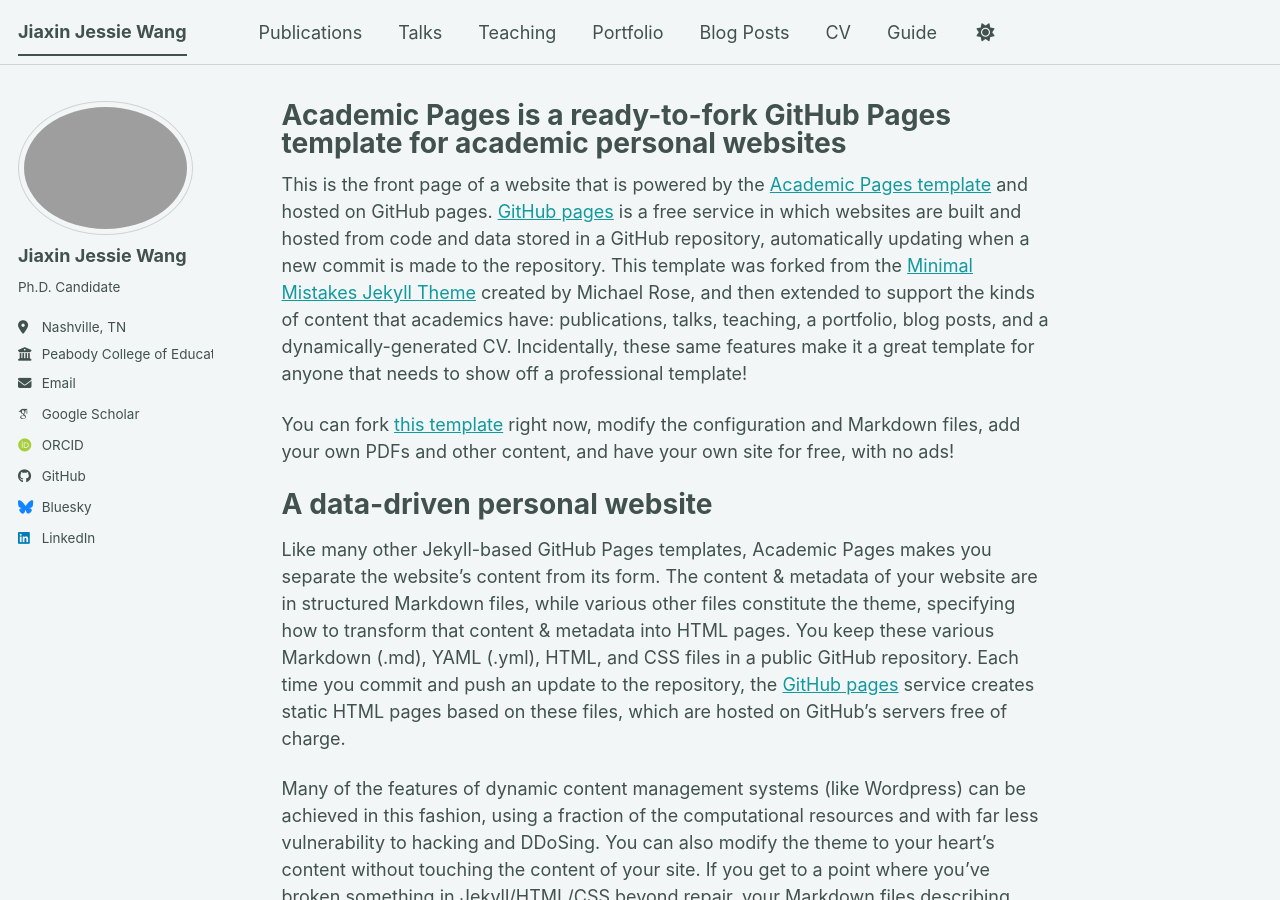
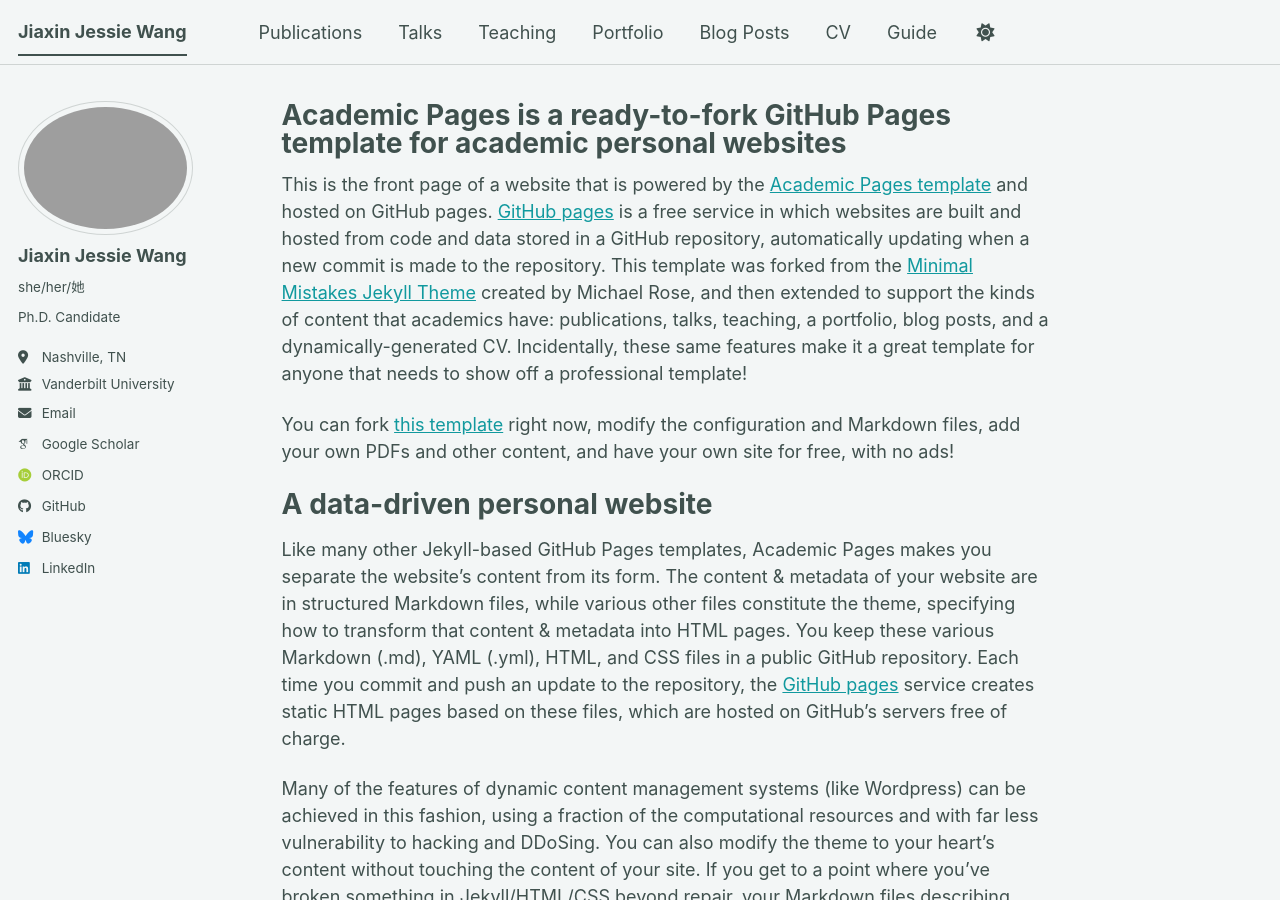
Before and after one commit to jiaxinjessiewang/jiaxinjessiewang.github.io, a Jekyll site: the page built from _pages/about.md, in a window 1280 px wide and 900 px high. Built offline with Jekyll 4.4.1, drawn with Linux system fonts in a browser that asks for light colours; some web fonts are replaced; a script bundle is joined from its source files by our own code; library files that are not in the unit come from our copies.

Commit message:
Update _config.yml

```diff
--- a/_config.yml
+++ b/_config.yml
@@ -25,10 +25,10 @@ author:
   # Biographic information
   avatar           : "profile.png"
   name             : "Jiaxin Jessie Wang"
-  pronouns         : # example: "she/her"
+  pronouns         : "she/her/她"
   bio              : "Ph.D. Candidate"
   location         : "Nashville, TN"
-  employer         : "Peabody College of Education, Vanderbilt University"
+  employer         : "Vanderbilt University"
   uri              : # URL
   email            : "jiaxinjessie.wang@vanderbilt.edu"
 
```
